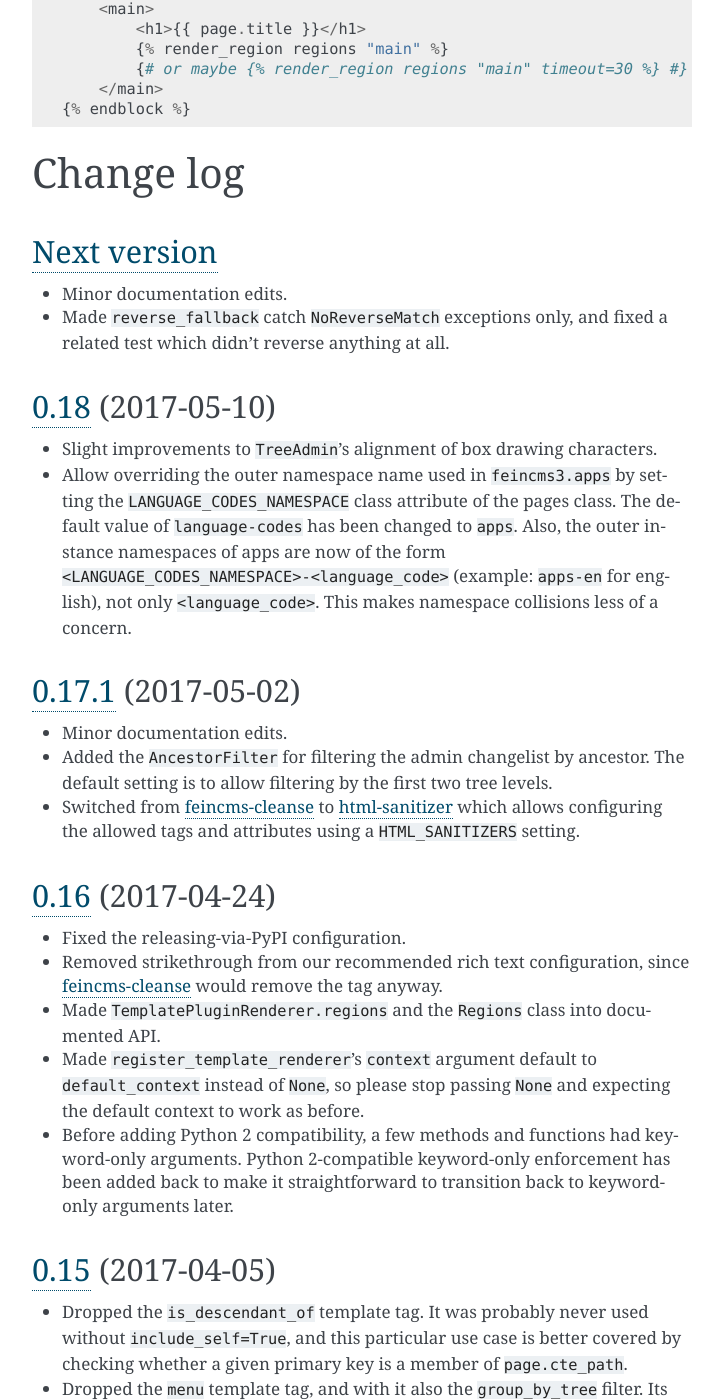
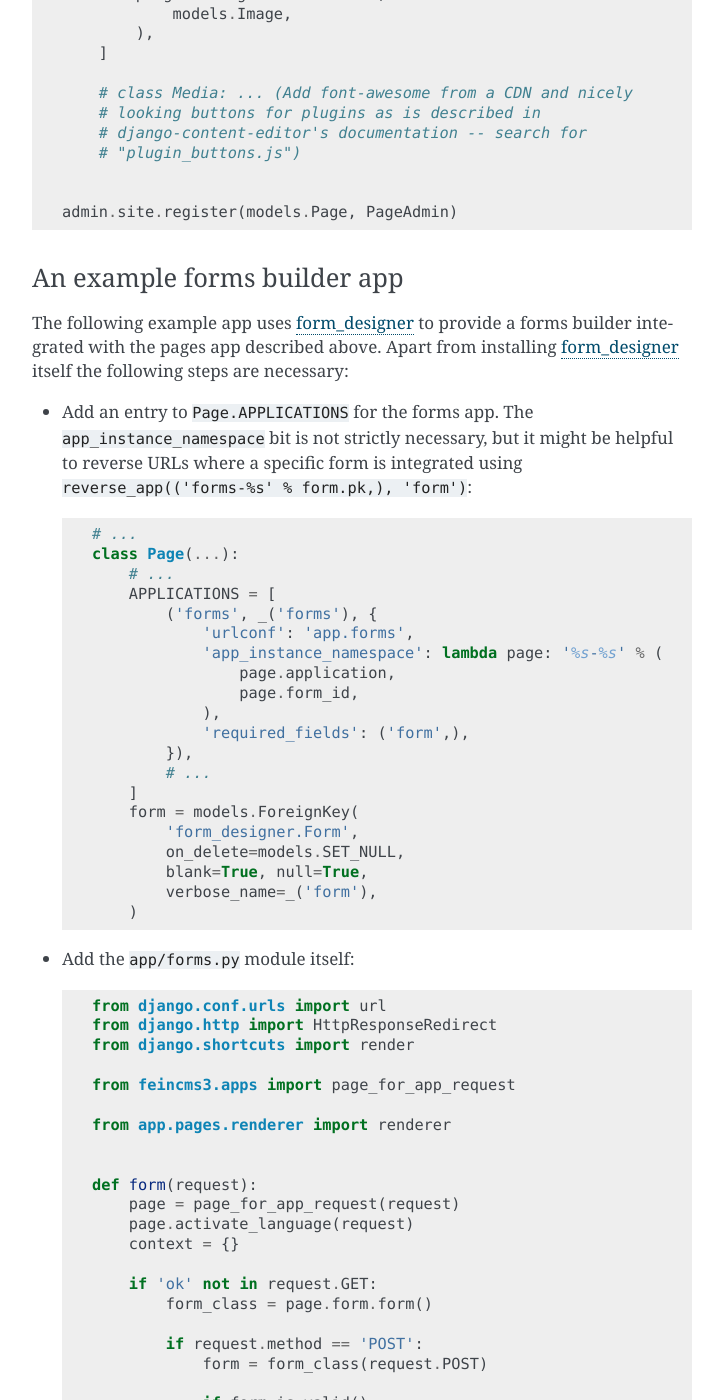
Before and after one commit to feincms/feincms3, a Sphinx documentation site: the page built from docs/index.rst, in a window 1280 px wide and 1400 px high, scrolled down 8673 px. Shown: the whole window, without its empty margins (388-1111 px from the left). Built offline with Sphinx 7.4.7, drawn with Linux system fonts in a browser that asks for light colours; the version number could not be read and is left out; some of the changed text lies outside the part shown.

Commit message:
Add a form_designer example to the docs

```diff
--- a/CHANGELOG.rst
+++ b/CHANGELOG.rst
@@ -5,7 +5,8 @@ Change log
 `Next version`_
 ===============
 
-- Minor documentation edits.
+- Minor documentation edits, added a form builder example app to the
+  documentation.
 - Made ``reverse_fallback`` catch ``NoReverseMatch`` exceptions only,
   and fixed a related test which didn't reverse anything at all.
 
--- a/docs/index.rst
+++ b/docs/index.rst
@@ -340,6 +340,26 @@ URLs and ``get_absolute_url`` method.
    processing. This isn't necessary with feincms3 -- simply put the
    functionality into your own views code.
 
+And a ``pages/standard.html`` template::
+
+    {% extends "base.html" %}
+
+    {% load feincms3_renderer %}
+
+    {% block title %}{{ page.title }} - {{ block.super }}{% endblock %}
+
+    {% block content %}
+        <main>
+            <h1>{{ page.title }}</h1>
+            {% render_region regions "main" %}
+            {# or maybe {% render_region regions "main" timeout=30 %} #}
+        </main>
+    {% endblock %}
+
+
+Admin classes
+~~~~~~~~~~~~~
+
 For completeness, here's an example how the ``app.pages.admin`` module
 might look like::
 
@@ -382,19 +402,110 @@ might look like::
 
     admin.site.register(models.Page, PageAdmin)
 
-And a ``pages/standard.html`` template::
+
+An example forms builder app
+~~~~~~~~~~~~~~~~~~~~~~~~~~~~
+
+The following example app uses form_designer_ to provide a forms builder
+integrated with the pages app described above. Apart from installing
+form_designer_ itself the following steps are necessary:
+
+- Add an entry to ``Page.APPLICATIONS`` for the forms app. The
+  ``app_instance_namespace`` bit is not strictly necessary, but it might
+  be helpful to reverse URLs where a specific form is integrated using
+  ``reverse_app(('forms-%s' % form.pk,), 'form')``::
+
+    # ...
+    class Page(...):
+        # ...
+        APPLICATIONS = [
+            ('forms', _('forms'), {
+                'urlconf': 'app.forms',
+                'app_instance_namespace': lambda page: '%s-%s' % (
+                    page.application,
+                    page.form_id,
+                ),
+                'required_fields': ('form',),
+            }),
+            # ...
+        ]
+        form = models.ForeignKey(
+            'form_designer.Form',
+            on_delete=models.SET_NULL,
+            blank=True, null=True,
+            verbose_name=_('form'),
+        )
+
+- Add the ``app/forms.py`` module itself::
+
+    from django.conf.urls import url
+    from django.http import HttpResponseRedirect
+    from django.shortcuts import render
+
+    from feincms3.apps import page_for_app_request
+
+    from app.pages.renderer import renderer
+
+
+    def form(request):
+        page = page_for_app_request(request)
+        page.activate_language(request)
+        context = {}
+
+        if 'ok' not in request.GET:
+            form_class = page.form.form()
+
+            if request.method == 'POST':
+                form = form_class(request.POST)
+
+                if form.is_valid():
+                    # Discard return values from form processing.
+                    page.form.process(form, request)
+                    return HttpResponseRedirect('?ok')
+
+            else:
+                form = form_class()
+
+            context['form'] = form
+
+        context.update({
+            'page': page,
+            'regions': renderer.regions(
+                page, inherit_from=page.ancestors().reverse()),
+        })
+
+        return render(request, 'form.html', context)
+
+
+    app_name = 'forms'
+    urlpatterns = [
+        url(r'^$', form, name='form'),
+    ]
+
+- Add the required template::
 
     {% extends "base.html" %}
 
     {% load feincms3_renderer %}
 
     {% block content %}
-        <main>
-            <h1>{{ page.title }}</h1>
-            {% render_region regions "main" %}
-            {# or maybe {% render_region regions "main" timeout=30 %} #}
-        </main>
+
+    {% render_region regions 'main' timeout=15 %}
+
+    {% if form %}
+      <form method="post" action=".#form" id="form">
+        {% csrf_token %}
+        {{ form.as_p }}
+        <button type="submit">Submit</button>
+      </form>
+    {% else %}
+      <h1>Thank you!</h1>
+    {% endif %}
     {% endblock %}
+
+Of course if you'd rather add another URL for the "thank you" page
+you're free to add a second entry to the ``urlpatterns`` list and
+redirect to this URL instead.
 
 
 .. _Change log: https://github.com/matthiask/feincms3/blob/master/CHANGELOG.rst
@@ -410,6 +521,7 @@ And a ``pages/standard.html`` template::
 .. _documentation: http://feincms3.readthedocs.io/
 .. _feincms-cleanse: https://pypi.python.org/pypi/feincms-cleanse/
 .. _feincms3-example: https://github.com/matthiask/feincms3-example/
+.. _form_designer: https://pypi.python.org/pypi/form_designer/
 .. _html-sanitizer: https://pypi.python.org/pypi/html-sanitizer/
 .. _oEmbed: http://oembed.com/
 .. _pip: https://pip.pypa.io/
```
Also changed, not shown: 1 other file.
